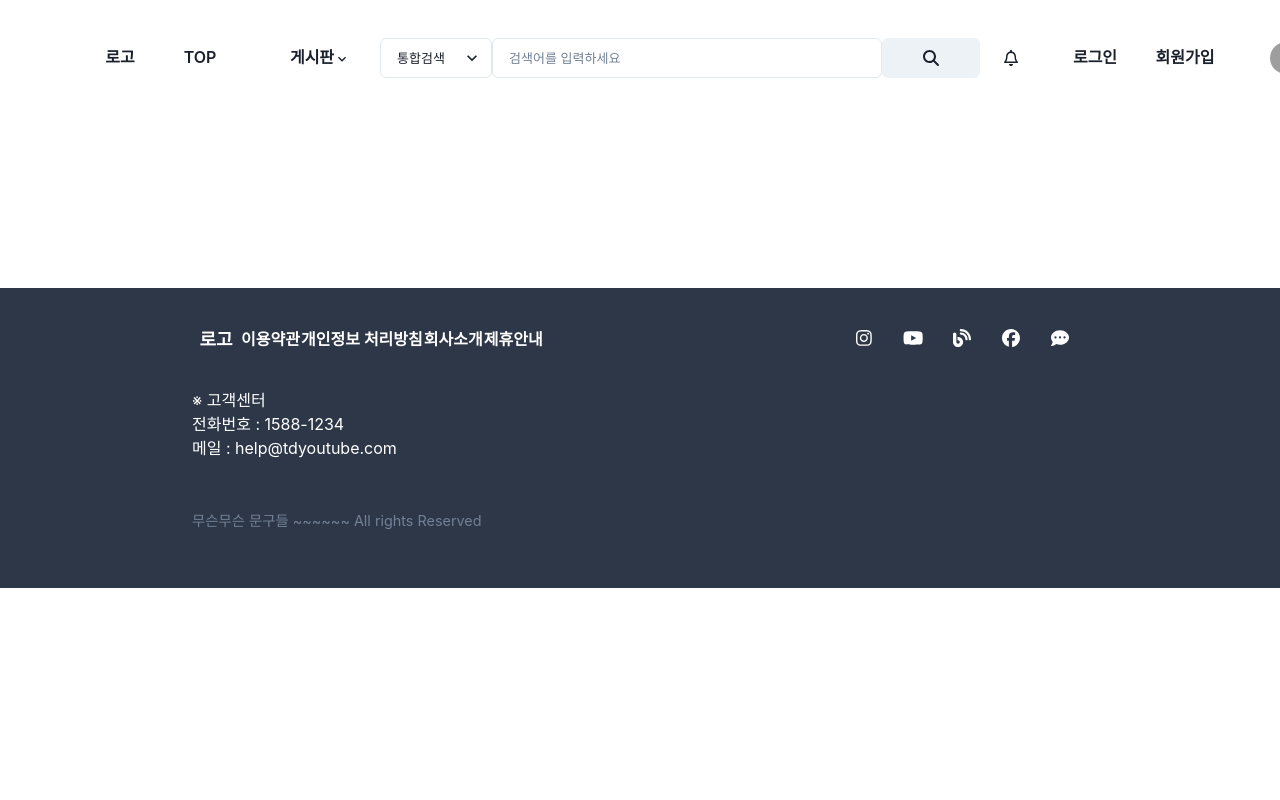
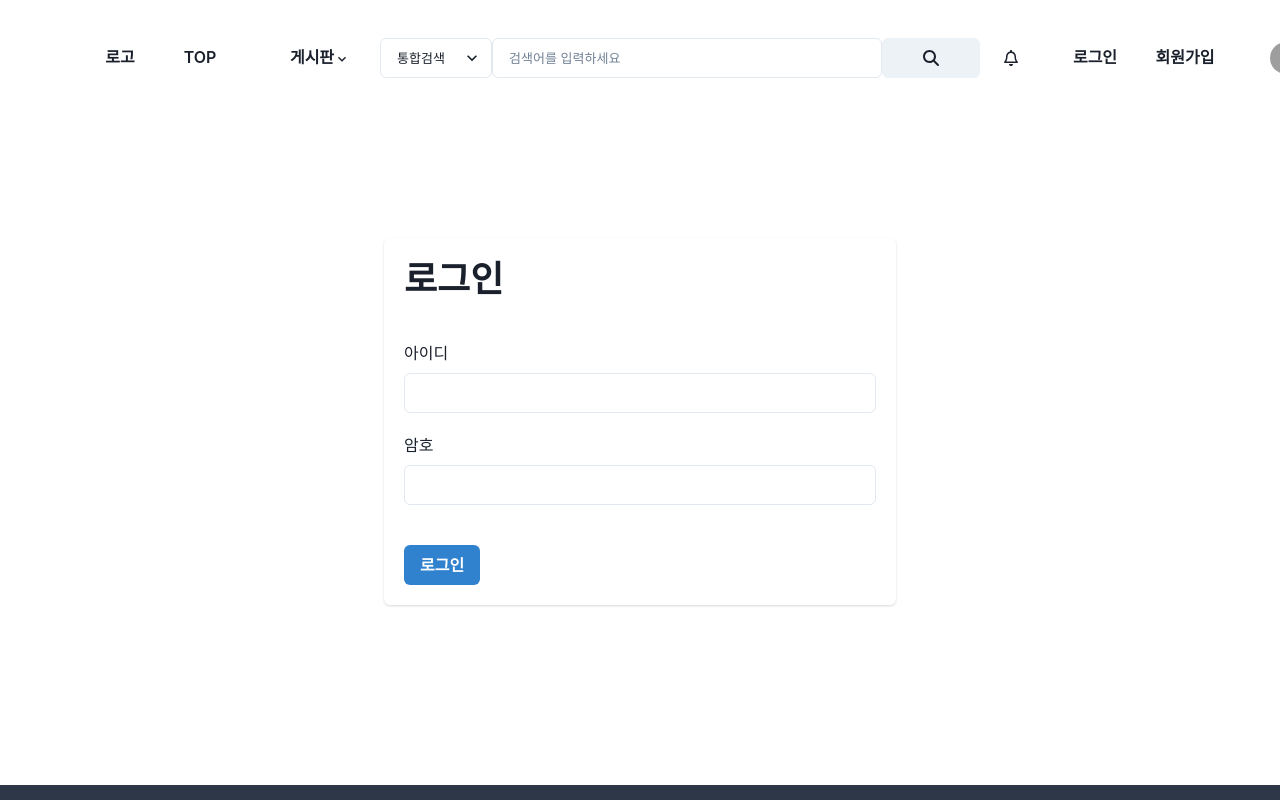
Before and after one commit to zxcvcx123/TodayYouTubeProjectFE, a React (Create React App) app: page /member/login in a window 1280 px wide. Shown: the top 800 px of the page. Built offline with nearby package versions, Linux system fonts and the light colour scheme; grey boxes are pictures that could not be loaded.

Commit message:
로그인 로직 작성

```diff
--- a/src/layout/Nav.js
+++ b/src/layout/Nav.js
@@ -22,6 +22,7 @@ import { faBell } from "@fortawesome/free-regular-svg-icons";
 import { FontAwesomeIcon } from "@fortawesome/react-fontawesome";
 import { MainView } from "./MainView";
 import { MainBoardList } from "./MainBoardList";
+import { useNavigate } from "react-router-dom";
 
 Stack.propTypes = {
   p: PropTypes.number,
@@ -31,6 +32,7 @@ Stack.propTypes = {
 };
 
 export function Nav() {
+  let navigate = useNavigate();
   return (
     <>
       <Flex
@@ -75,10 +77,24 @@ export function Nav() {
               variant="ghost"
               leftIcon={<FontAwesomeIcon icon={faBell} />}
             ></Button>
-            <Button w={90} size="md" variant="ghost">
+            <Button
+              onClick={() => {
+                navigate("member/login");
+              }}
+              w={90}
+              size="md"
+              variant="ghost"
+            >
               로그인
             </Button>
-            <Button w={90} size="md" variant="ghost">
+            <Button
+              onClick={() => {
+                navigate("member/signup");
+              }}
+              w={90}
+              size="md"
+              variant="ghost"
+            >
               회원가입
             </Button>
           </Flex>
--- a/src/member/MemberLogin.js
+++ b/src/member/MemberLogin.js
@@ -1,7 +1,106 @@
-import React from "react";
+import React, { useState } from "react";
 
-function MemberLogin(props) {
-  return <></>;
+/* 로그인 컴포넌트 */
+import {
+  Box,
+  Button,
+  Card,
+  CardBody,
+  CardFooter,
+  CardHeader,
+  Center,
+  FormControl,
+  FormLabel,
+  Heading,
+  Input,
+  useToast,
+} from "@chakra-ui/react";
+import axios from "axios";
+import { useNavigate } from "react-router-dom";
+
+export function MemberLogin() {
+  /* 아이디 */
+  const [member_id, setMember_id] = useState("");
+  const [password, setPassword] = useState("");
+  const [role_id, setRole_id] = useState(2);
+  const [role_name, setRole_name] = useState("general_member");
+  const navigate = useNavigate();
+  const toast = useToast();
+
+  function handleLogin() {
+    axios
+      .post(
+        "/member/login",
+        {
+          member_id,
+          password,
+        },
+        {
+          headers: {
+            "Content-Type": "application/x-www-form-urlencoded",
+          },
+        },
+      )
+      .then(() => {
+        toast({
+          description: "로그인 되었습니다.",
+          status: "info",
+        });
+        navigate("/");
+      })
+      .catch((error) => {
+        console.log(error);
+
+        if (error.response.status === 302) {
+          toast({
+            description: "로그인 되었습니다.",
+            status: "info",
+          });
+          navigate("/");
+        } else {
+          toast({
+            description: "아이디와 암호를 다시 입력해주세요",
+            status: "warning",
+          });
+        }
+      });
+  }
+
+  return (
+    <>
+      <Box marginTop={"130px"}>
+        <Center>
+          <Card w={"lg"}>
+            <CardHeader>
+              <Heading>로그인</Heading>
+            </CardHeader>
+            <CardBody>
+              <FormControl mb={5}>
+                <FormLabel>아이디</FormLabel>
+                <Input
+                  value={member_id}
+                  onChange={(e) => setMember_id(e.target.value)}
+                />
+              </FormControl>
+              <FormControl>
+                <FormLabel>암호</FormLabel>
+                <Input
+                  type="password"
+                  value={password}
+                  onChange={(e) => setPassword(e.target.value)}
+                />
+              </FormControl>
+            </CardBody>
+            <CardFooter>
+              <Button colorScheme={"blue"} onClick={handleLogin}>
+                로그인
+              </Button>
+            </CardFooter>
+          </Card>
+        </Center>
+      </Box>
+    </>
+  );
 }
 
 export default MemberLogin;
--- a/src/member/MemberSignup.js
+++ b/src/member/MemberSignup.js
@@ -6,6 +6,7 @@ import {
   CardBody,
   CardFooter,
   CardHeader,
+  Center,
   Flex,
   FormControl,
   FormErrorMessage,
@@ -90,7 +91,7 @@ function MemberSignup(props) {
           description: "회원가입이 완료되었습니다",
           status: "success",
         });
-        navigate("/member/signup");
+        navigate("/");
       })
 
       .catch((error) => {
@@ -157,14 +158,13 @@ function MemberSignup(props) {
 
   return (
     <>
-      <Box>
-        <Card w={"100%"} align={"center"}>
-          <CardHeader>
+      <Center>
+        <Card w={"40%"} align={"center"} border={"10px"}>
+          <CardHeader mt={5}>
             <Heading>사용자 가입</Heading>
           </CardHeader>
           <CardBody>
             {/* 아이디 폼  ---------------------------------------------------------------------------------- */}
-            <Flex gap={6}>
             <Box>
               <FormControl
                 mt={4}
@@ -180,7 +180,7 @@ function MemberSignup(props) {
                 <FormLabel>아이디</FormLabel>
                 <Flex>
                   <Input
-                      w={"xs"}
+                    w={"2xs"}
                     placeholder="아이디 입력 (6~40자)"
                     value={member_id}
                     maxLength={"40"}
@@ -215,9 +215,44 @@ function MemberSignup(props) {
                 <FormErrorMessage>{idMessage}</FormErrorMessage>
               </FormControl>
             </Box>
+            {/* 닉네임 폼 ---------------------------------------------------------------------------------- */}
+            <FormControl
+              mt={4}
+              isRequired
+              isInvalid={nickname.length === 0 ? false : !checkNicknameResult}
+            >
+              <FormLabel>닉네임</FormLabel>
+              <Flex>
+                <Input
+                  w={"2xs"}
+                  placeholder="닉네임 입력 (3~20자)"
+                  maxLength={"20"}
+                  value={nickname}
+                  onChange={(e) => {
+                    if (!e.target.value.includes(" ")) {
+                      setNickNameDisable(true);
+                      setNicknameMessage(true);
+                      setCheckNicknameResult(false);
+                      setNicknameMessage("3" + defaultLength);
+                      setNickname(e.target.value);
+                      if (e.target.value.length > 2) {
+                        setNicknameMessage(defaultMessage);
+                      }
+                    }
+                  }}
+                />
+                <Button
+                  isDisabled={nickname.length < 2 || !nickNameDisable}
+                  onClick={() => {
+                    handleDuplicated("nickname", nickname);
+                  }}
+                >
+                  중복확인
+                </Button>
               </Flex>
+              <FormErrorMessage>{nicknameMessage}</FormErrorMessage>
+            </FormControl>
             {/* 비밀번호 폼 ---------------------------------------------------------------------------------- */}
-            <Flex gap={5}>
             <FormControl
               mt={4}
               isRequired
@@ -225,7 +260,7 @@ function MemberSignup(props) {
             >
               <FormLabel>비밀번호</FormLabel>
               <Input
-                  w={"xs"}
+                w={"2xs"}
                 type="password"
                 maxLength={"20"}
                 placeholder="비밀번호 입력( 8~20자, 특수기호 포함)"
@@ -257,9 +292,9 @@ function MemberSignup(props) {
               }
             >
               <FormLabel>비밀번호 재확인</FormLabel>
-                <Flex gap={1}>
+              <Flex>
                 <Input
-                    w={"xs"}
+                  w={"2xs"}
                   type="password"
                   maxLength={"20"}
                   placeholder="비밀번호 재확인"
@@ -271,9 +306,7 @@ function MemberSignup(props) {
                       if (password === e.target.value) {
                         setPasswordCheckMessage("안전검사가 필요합니다");
                       } else {
-                          setPasswordCheckMessage(
-                            "비밀번호가 일치하지 않습니다",
-                          );
+                        setPasswordCheckMessage("비밀번호가 일치하지 않습니다");
                       }
                     }
                   }}
@@ -290,59 +323,24 @@ function MemberSignup(props) {
                         status: "success",
                       });
                     } else {
+                      toast({
+                        description: "안전하지 않은 비밀번호입니다.",
+                        status: "warning",
+                      });
                       setPasswordTypeResult(false);
+                      setPasswordCheckMessage("");
                       setPasswordMessage(
-                          "형식이 올바르지 않습니다. 영문자(대,소문자)와 숫자, 특수기호를 모두 포함해주세요",
+                        "영문자와 숫자, 특수기호를 모두 포함해주세요",
                       );
-                        setPasswordCheckMessage("");
                     }
                   }}
                 >
                   안전검사
                 </Button>
               </Flex>
-                <FormErrorMessage size={"sm"}>
-                  {passwordCheckMessage}
-                </FormErrorMessage>
+              <FormErrorMessage>{passwordCheckMessage}</FormErrorMessage>
             </FormControl>
-            </Flex>
-            {/* 닉네임 폼 ---------------------------------------------------------------------------------- */}
-            <FormControl
-              mt={4}
-              isRequired
-              isInvalid={nickname.length === 0 ? false : !checkNicknameResult}
-            >
-              <FormLabel>닉네임</FormLabel>
-              <Flex>
-                <Input
-                  w={"xs"}
-                  placeholder="닉네임 입력 (3~20자)"
-                  maxLength={"20"}
-                  value={nickname}
-                  onChange={(e) => {
-                    if (!e.target.value.includes(" ")) {
-                      setNickNameDisable(true);
-                      setNicknameMessage(true);
-                      setCheckNicknameResult(false);
-                      setNicknameMessage("3" + defaultLength);
-                      setNickname(e.target.value);
-                      if (e.target.value.length > 2) {
-                        setNicknameMessage(defaultMessage);
-                      }
-                    }
-                  }}
-                />
-                <Button
-                  isDisabled={nickname.length < 2 || !nickNameDisable}
-                  onClick={() => {
-                    handleDuplicated("nickname", nickname);
-                  }}
-                >
-                  중복확인
-                </Button>
-              </Flex>
-              <FormErrorMessage>{nicknameMessage}</FormErrorMessage>
-            </FormControl>
+
             {/* 이메일 폼 -----------------------------------------------------------------------------------*/}
             <FormControl
               mt={4}
@@ -352,7 +350,7 @@ function MemberSignup(props) {
               <FormLabel>이메일</FormLabel>
               <Flex>
                 <Input
-                  w={"xs"}
+                  w={"2xs"}
                   type="email"
                   maxLength={"30"}
                   placeholder="이메일 입력"
@@ -392,7 +390,7 @@ function MemberSignup(props) {
             <FormControl mt={4} isRequired>
               <FormLabel>생년월일</FormLabel>
               <Input
-                w={"xs"}
+                w={"2xs"}
                 type="date"
                 onChange={(e) => {
                   console.log(e.target.value);
@@ -412,6 +410,7 @@ function MemberSignup(props) {
             <FormControl mt={4} isRequired>
               <FormLabel>휴대폰 번호</FormLabel>
               <Input
+                m={"2xs"}
                 type="tel"
                 placeholder="전화번호"
                 maxLength={"15"}
@@ -447,7 +446,7 @@ function MemberSignup(props) {
             </Button>
           </CardFooter>
         </Card>
-      </Box>
+      </Center>
     </>
   );
 }
```
Also changed, not shown: src/component/LoginProvider.js (added, +8 -0 lines). Lines whose indentation alone changed are shown as unchanged.
